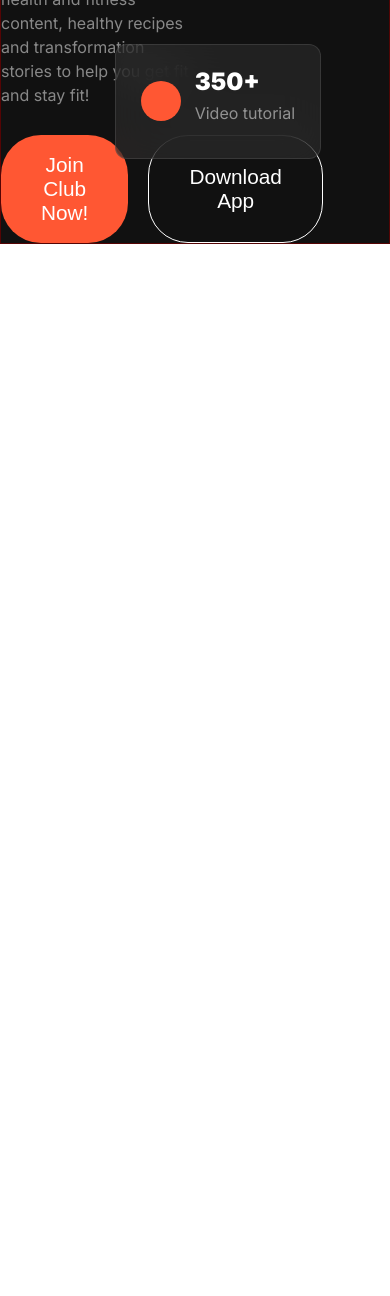
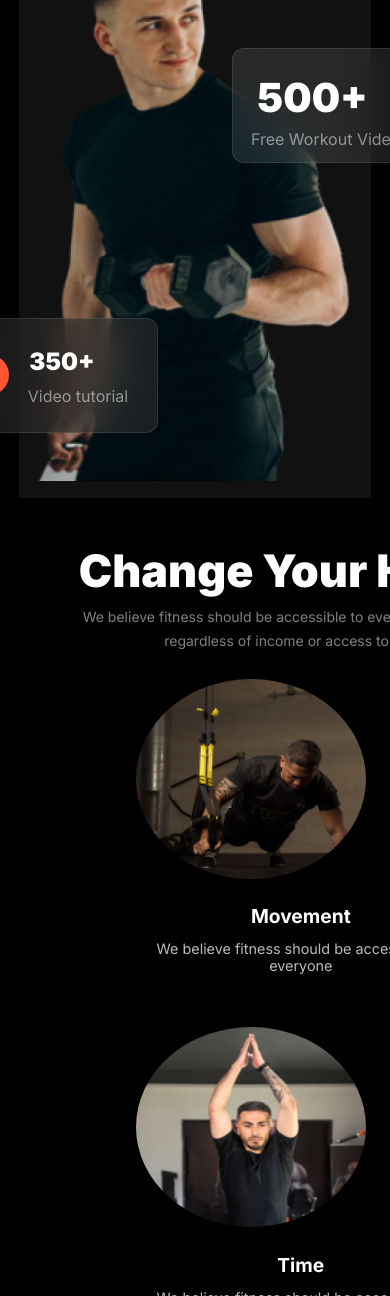
Before and after one commit to shafaet-hasan/Assignment-2, a plain HTML site: page index.html in a window 390 px wide. Shown: the part 704-2000 px from the top of the page. Before the commit the page ends 948 px from the top, so only its background shows below. Drawn offline with Linux system fonts and the light colour scheme.

Commit message:
habit section done with responsive part

```diff
--- a/index.html
+++ b/index.html
@@ -49,7 +49,36 @@
     </div>
 
 </header>
+<section class="habit bg-2">
+    <div class="habit-title">Change Your Habits</div>
+    <div class="habit-subtitle">We believe fitness should be accessible to everyone, everywhere, regardless of income or access to a gym.</div>
 
+        <div class="habit-items">
+        <div class="habit-item">
+            <img src="./images/image 3.png" alt="Movement">
+            <h3>Movement</h3>
+            <p>We believe fitness should be accessible to everyone</p>
+        </div>
+
+        <div class="habit-item">
+            <img src="./images/image 2.png" alt="Time">
+            <h3>Time</h3>
+            <p>We believe fitness should be accessible to everyone</p>
+        </div>
+        <div class="habit-item">
+            <img src="./images/image 4.png" alt="Practice">
+            <h3>Practice</h3>
+            <p>We believe fitness should be accessible to everyone</p>
+        </div>
+        <div class="habit-item">
+            <img src="./images/image 5.png" alt="Weight Loss">
+            <h3>Weight Loss</h3>
+            <p>We believe fitness should be accessible to everyone</p>
+        </div>
+    </div>
+
+
+</section>
 
 </body>
 </html>
--- a/styles/style.css
+++ b/styles/style.css
@@ -4,9 +4,7 @@
   margin: 0;
   padding: 0;
 }
-header{
-  border: 1px solid rgb(85, 4, 4);
-}
+
 .inter-basic-font {
     font-family: "Inter", sans-serif;
     font-optical-sizing: auto;
@@ -48,6 +46,9 @@ header{
   }
 .color-primary{
     color: rgba(230, 83, 60, 1)
+}
+header{
+  padding-top: 30px;
 }
 nav > h3{
     font-size: 2.25rem;
@@ -172,6 +173,7 @@ button {
   justify-content: space-around;
   align-items: center;
 }
+
 .tutorial h1 {
   font-size: 24px;
   font-weight: 900;
@@ -186,14 +188,134 @@ button {
 .tutorial p {
  margin-top: 5px;
  color: rgba(255, 255, 255, 0.5);
-  text-align: left;
+text-align: center;
 
 }
 .circle{
-  position: relative;
   width: 40px;
   height: 40px;
   background-color: #ff5733;
   border-radius: 50%;
 
 }
+.habit{
+  width: 1044px;
+ height: 550px;
+ margin: 0 auto;
+ /* background: linear-gradient(180.00deg, rgb(17, 17, 17),rgba(119, 119, 119, 0) 100%);  */
+}
+.habit-title{
+  color: #fff;
+  text-align: center;
+  font-size: 2.8rem;
+  font-weight: 900;
+  padding-top: 40px;
+}
+.habit-subtitle{
+  text-align: center;
+  color: rgba(255, 255, 255, 0.5);
+  margin: 25px 0px;
+  font-size: 14px;
+ font-weight: 400;
+ line-height: 24px;
+ max-width: 640px;
+ margin: 0 auto;
+ margin-bottom: 20px;
+
+}
+.habit-items{
+  display: flex;
+  /* background: linear-gradient(180.00deg, rgb(17, 17, 17),rgba(119, 119, 119, 0) 100%); */
+  /* justify-content: space-around; */
+  gap: 40px;
+
+}
+.habit-item img {
+  width: 230px;
+  height: 200px ;
+  border-radius: 50%;
+  /* border: 3px solid rgba(255, 255, 255, 0.5); */
+}
+.habit-item h3 {
+  font-size: 1.2em;
+  margin: 10px 0 5px;
+  color: #fff;
+  text-align: center;
+  margin-top: 15px;
+}
+.habit-item p {
+  font-size: 0.9em;
+  color: #bbb;
+  text-align: center;
+  margin-top: 12px;
+}
+.bg-2{
+  background-color: black;
+}
+/* Responsive Part */
+@media screen and (max-width: 576px) {
+  *{
+    margin: .4rem;
+  }
+  .nav-links{
+    display: none;
+  }
+  .bars{
+    color: white;
+    display: block;
+    font-size: 1.5rem;
+  }
+  .navbar{
+    margin: 1rem;
+  }
+  .banner-container,.habit-items{
+
+    flex-direction: column;
+
+  }
+  .habit{
+    max-width: 576px;
+    margin: 0 auto;
+  }
+  .habit-subtitle{
+    width: 500px;
+  }
+  .habit-item{
+   margin: 0 auto;
+  }
+  /* .habit-item p,h3{
+    margin: 0px;
+  } */
+
+    .text h1, p{
+    width: 330px;
+  }
+  .text {
+    max-width: 100%;
+    margin: 1rem;
+
+  }
+.circle{
+  position: absolute;
+  left: 10px;
+
+}
+.tutorial h1{
+  position:absolute;
+  top: 10px;
+  left: 70px;
+}
+.tutorial p{
+  position: absolute;
+  top: 60px;
+  left: -40px;
+}
+
+.text h1 {
+  font-size: 3.5rem;
+}
+ button{
+  font-size: 1.1rem;
+  padding: 18px 25px;
+}
+}
```
